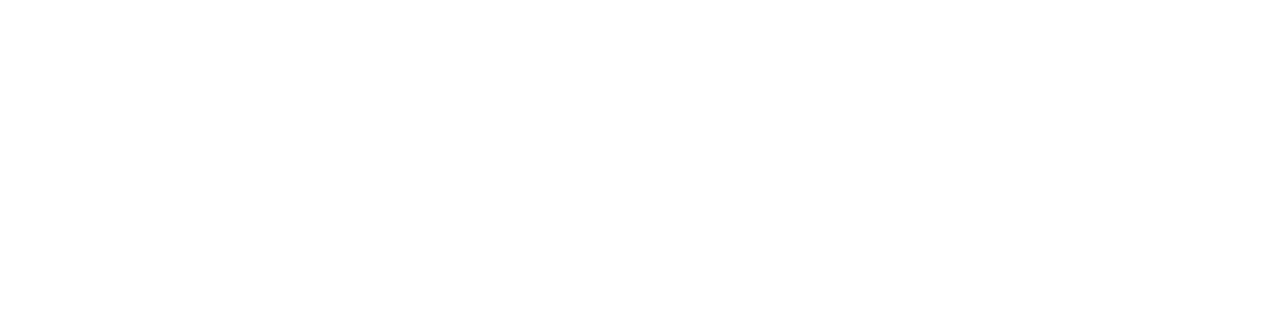
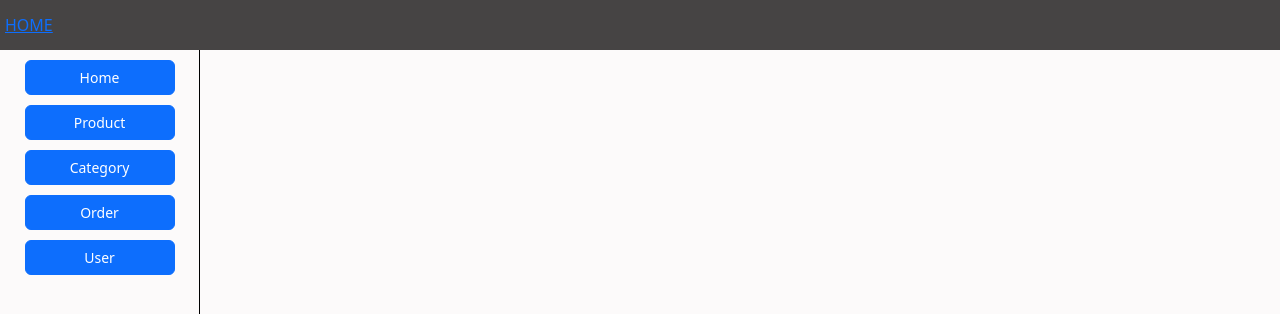
Before and after one commit to Vualidon1402/OJT_Client, a React (Vite) app: page /manager in a window 1280 px wide. Before the commit this address had no page. Shown: the top 314 px of the page. Built offline with nearby package versions, Linux system fonts and the light colour scheme.

Commit message:
layoutAdmin

```diff
--- /dev/null
+++ b/src/pages/admin/Admin.tsx
@@ -0,0 +1,13 @@
+import React from 'react'
+import Navbar from './components/Navbar';
+import Body from './components/Body';
+import './admin.scss';
+
+export default function Admin() {
+  return (
+    <div id="admin_container">
+      <Navbar></Navbar>
+      <Body></Body>
+    </div>
+  );
+}
--- /dev/null
+++ b/src/pages/admin/admin.scss
@@ -0,0 +1,52 @@
+#admin_container {
+    #navbar_box {
+        width: 100%;
+        height: $navbarH;
+        background-color: rgb(70, 68, 68);
+        display: flex;
+        align-items: center;
+        padding: 0 5px;
+        .user_box {
+            width: 200px;
+            display: flex;
+            align-items: center;
+            img {
+                width: 30px;
+                height: 30px;
+                border-radius: 50%;
+                margin-right: 5px;
+            }
+            .user_name {
+                color: white;
+            }
+        }
+        .authen_box {
+
+        }
+    }
+    #content {
+        width: 100%;
+        height: calc(100vh - $navbarH);
+        background-color: rgb(252, 250, 250);
+        display: flex;
+        .left {
+            width: 200px;
+            height: 100%;
+            border-right: 1px solid black;
+            display: flex;
+            flex-direction: column;
+            align-items: center;
+            padding: 5px 0;
+            .menu_btn {
+                width: 150px;
+                margin: 5px 0;
+                font-size: 14px;
+            }
+        }
+        .right {
+            flex: 1;
+            padding: 5px;
+            position: relative;
+        }
+    }
+}
--- /dev/null
+++ b/src/pages/admin/components/Body.tsx
@@ -0,0 +1,50 @@
+import { use } from "i18next";
+import React, { useEffect, useState } from "react";
+import { Link, Outlet, useNavigate } from "react-router-dom";
+
+interface Menu {
+  title: string;
+  url: string;
+}
+export default function Body() {
+  const navigator = useNavigate();
+  const [menus, setMenus] = useState<Menu[]>([]);
+
+  useEffect(() => {
+    const menuTemp: Menu[] = [];
+
+    menuTemp.push({ title: "Home", url: "/manager" });
+    menuTemp.push({ title: "Product", url: "product" });
+    menuTemp.push({ title: "Category", url: "category" });
+    menuTemp.push({ title: "Order", url: "order" });
+    menuTemp.push({ title: "User", url: "user" });
+
+    setMenus(menuTemp);
+
+
+
+  }, []);
+
+  return (
+    <>
+      <div id="content">
+        <div className="left">
+          {menus.map((menu, index) => (
+            <button
+              onClick={() => {
+                navigator(menu.url);
+              }}
+              key={index}
+              className="menu_btn btn btn-primary"
+            >
+              {menu.title}
+            </button>
+          ))}
+        </div>
+        <div className="right">
+          <Outlet />
+        </div>
+      </div>
+    </>
+  );
+}
--- /dev/null
+++ b/src/pages/admin/components/Navbar.tsx
@@ -0,0 +1,15 @@
+import React from 'react'
+import { Link } from 'react-router-dom';
+
+export default function Navbar() {
+  return (
+    <div id="navbar_box">
+      <div className="user_box">
+        <Link to={"/manager"}> HOME </Link>
+        {/* <img src={userStore.data?.avatarUrl} alt="avatar" /> */}
+        {/* <div className="user_name">{userStore.data?.userName}</div> */}
+      </div>
+      <div className="authen_box"></div>
+    </div>
+  );
+}
--- /dev/null
+++ b/src/pages/admin/pages/category-manager/CategoryManager.tsx
@@ -0,0 +1,7 @@
+import React from 'react'
+
+export default function CategoryManager() {
+  return (
+    <div>CategoryManager</div>
+  )
+}
--- /dev/null
+++ b/src/pages/admin/pages/order-manager/OrderManager.tsx
@@ -0,0 +1,7 @@
+import React from 'react'
+
+export default function OrderManager() {
+  return (
+    <div>OrderManager</div>
+  )
+}
--- /dev/null
+++ b/src/pages/admin/pages/product-manager/ProductManager.tsx
@@ -0,0 +1,7 @@
+import React from 'react'
+
+export default function ProductManager() {
+  return (
+    <div>ProductManager</div>
+  )
+}
--- /dev/null
+++ b/src/pages/admin/pages/user-manager/UserManager.tsx
@@ -0,0 +1,7 @@
+import React from 'react'
+
+export default function UserManager() {
+  return (
+    <div>UserManager</div>
+  )
+}
--- a/src/routes/index.tsx
+++ b/src/routes/index.tsx
@@ -1,20 +1,30 @@
 
 import React from 'react'
+//Admin
+import OrderManager from '@/pages/admin/pages/order-manager/OrderManager';
+import ProductManager from '@/pages/admin/pages/product-manager/ProductManager';
+import CategoryManager from '@/pages/admin/pages/category-manager/CategoryManager';
+import UserManager from '@/pages/admin/pages/user-manager/UserManager';
+
 import { BrowserRouter, Route, Routes } from 'react-router-dom'
 import { lazyFnDelay } from './lazy';
 import Product from '@pages/home/homePage/product/Product';
+
 export default function index() {
   return (
     <BrowserRouter>
       <Routes>
+        <Route path="/" element={lazyFnDelay(() => import("@pages/home/Home"))}>
+          <Route path="" element={<Product></Product>} />
+        </Route>
         <Route
-          path="/"
-          element={lazyFnDelay(() => import("@pages/home/Home"))}
+          path="/manager"
+          element={lazyFnDelay(() => import("@pages/admin/Admin"))}
         >
-        <Route
-          path=""
-          element={<Product></Product>}
-        />
+          <Route path="order" element={<OrderManager></OrderManager>} />
+          <Route path="product" element={<ProductManager></ProductManager>} />
+          <Route path="category" element={<CategoryManager></CategoryManager>} />
+          <Route path="user" element={<UserManager></UserManager>} />
         </Route>
       </Routes>
     </BrowserRouter>
--- /dev/null
+++ b/src/scss/admin.scss
@@ -0,0 +1 @@
+$navbarH: 50px;
--- a/src/scss/index.scss
+++ b/src/scss/index.scss
@@ -1,3 +1,4 @@
 @import 'bootstrap/scss/bootstrap.scss';
 @import "./footer.scss";
-@import "./home.scss"
+@import "./home.scss";
+@import "./admin.scss";
```
